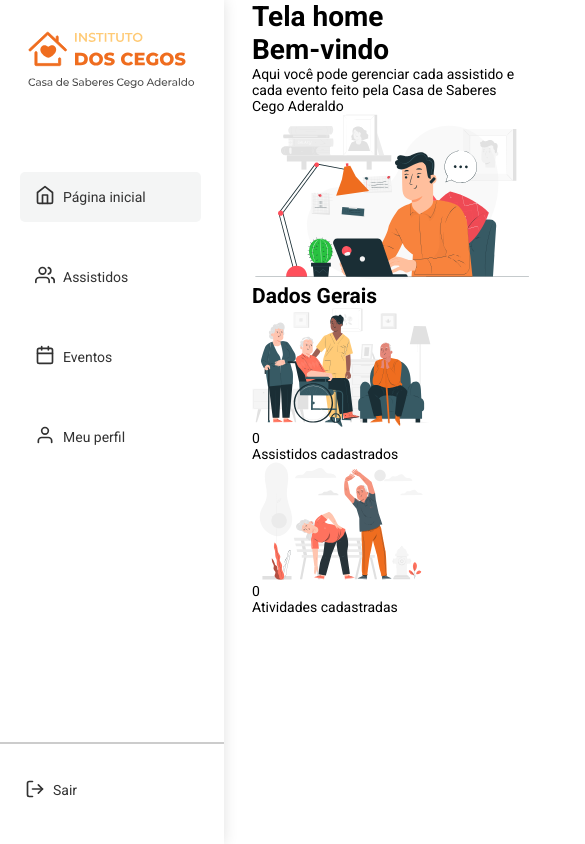
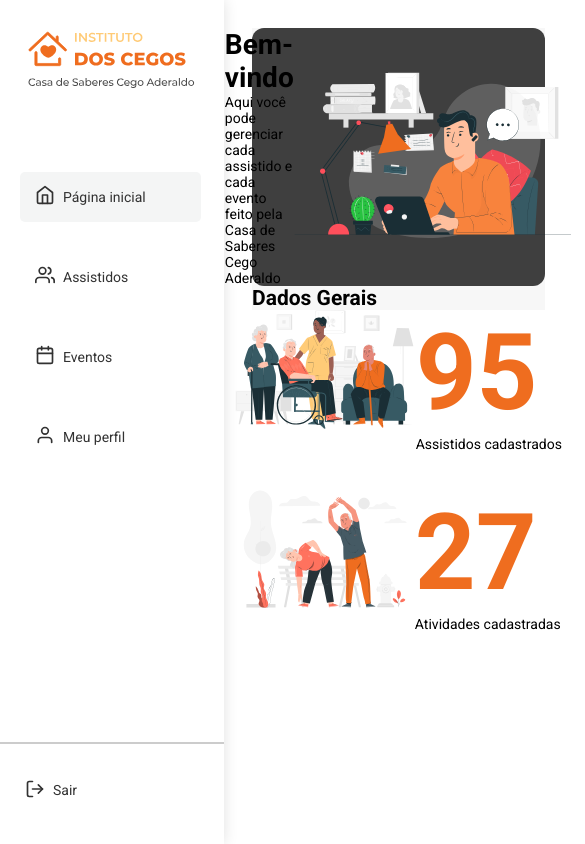
Before and after one commit to dev-inove/instituto-dos-cegos-front, a React (Create React App) app: page /home in a window 390 px wide. Shown: the top 844 px of the page, 585 px wide, since content can reach past the window. Built offline with nearby package versions, Linux system fonts and the light colour scheme.

Commit message:
Atualização - Criação dos estilos e Melhora na Responsividade nos Cards da tela Home

```diff
--- a/src/components/Layout/index.tsx
+++ b/src/components/Layout/index.tsx
@@ -9,7 +9,14 @@ function Layout(props: any) {
     <div>
       <div style={{ display: 'flex' }}>
         <Sidebar history={history} />
-        <div style={{ marginLeft: '18rem' }}>{children}</div>
+        <div
+          style={{
+            marginLeft: '18rem',
+            backgroundColor: ' #ffffff',
+          }}
+        >
+          {children}
+        </div>
       </div>
     </div>
   );
--- a/src/pages/Home/index.tsx
+++ b/src/pages/Home/index.tsx
@@ -4,14 +4,14 @@ import welcomeLogo from '~/assets/images/welcome_logo.svg';
 import assistaintsLogo from '~/assets/images/assistants_logo.svg'; // Logo de Assistidos Cadastrados
 import activitiesLogo from '~/assets/images/activities_logo.svg'; // Logo de Atividades Cadastradas
 
+import * as S from './styles';
+
 function Home() {
-  const [assisteds, setAssisted] = useState(0);
-  const [activities, setActivities] = useState(0);
+  const [assisteds, setAssisted] = useState(95);
+  const [activities, setActivities] = useState(27);
   return (
-    <div>
-      <h1>Tela home</h1>
-      <div /* Cards do Home */>
-        <div /* Card de boas vindas */>
+    <S.HomeContainer>
+      <S.ContainerCardWelcome>
         <div /* Texto de Boas Vindas */>
           <h1>Bem-vindo</h1>
           <p>
@@ -25,12 +25,10 @@ function Home() {
             alt='Imagem de Boas vindas, nela há um homem utilizando seu notebook com um fone de ouvido sem fio no ouvido, e ele tammbém está em uma chamada com alguém'
           />
         </div>
-        </div>
+      </S.ContainerCardWelcome>
       <h2>Dados Gerais</h2>
-        <div /* Cards dos dados gerais */>
-          <div
-          /* Card de Assistidos Cadastrados */
-          >
+      <S.ContainerCardsInfo /* Cards dos dados gerais */>
+        <S.CardInfoAssisteds>
           <div /* Logo do Card Assistidos */>
             <img
               src={assistaintsLogo}
@@ -38,11 +36,11 @@ function Home() {
             />
           </div>
           <div /* Texto do Card Assistidos */>
-              <span>{assisteds}</span>
+            <S.CounterStyle>{assisteds}</S.CounterStyle>
             <p>Assistidos cadastrados</p>
           </div>
-          </div>
-          <div
+        </S.CardInfoAssisteds>
+        <S.CardInfoActivities
         /* Card de Atividades Cadastradas */
         >
           <div /* Logo do Card Atividades */>
@@ -52,13 +50,12 @@ function Home() {
             />
           </div>
           <div /* Texto do Card Atividades */>
-              <span>{activities}</span>
+            <S.CounterStyle>{activities}</S.CounterStyle>
             <p>Atividades cadastradas</p>
           </div>
-          </div>
-        </div>
-      </div>
-    </div>
+        </S.CardInfoActivities>
+      </S.ContainerCardsInfo>
+    </S.HomeContainer>
   );
 }
 
--- a/src/pages/Home/styles.ts
+++ b/src/pages/Home/styles.ts
@@ -1,5 +1,63 @@
 import styled from 'styled-components';
 
-export const ContainerCardWelcome = styled.div``;
+export const ContainerCardWelcome = styled.div`
+  display: flex;
+  border-radius: 12px;
+  background-color: #3f3f3f;
 
-export const ContainerCard = styled.div``;
+  justify-content: center;
+  align-items: center;
+`;
+
+export const CounterStyle = styled.span`
+  font-weight: 700;
+  font-size: 106.32px;
+  line-height: 126px;
+  color: #ef6d1f;
+`;
+
+export const CardInfoAssisteds = styled.div`
+  display: flex;
+  justify-content: center;
+  width: 599px;
+  height: 180px;
+  border-radius: 12px;
+  background-color: #ffffff;
+`;
+
+export const CardInfoActivities = styled.div`
+  display: flex;
+  justify-content: center;
+  flex-direction: row;
+  width: 599px;
+  height: 180px;
+  min-width: 35vw;
+  border-radius: 12px;
+  background-color: #ffffff;
+`;
+
+export const ContainerCardsInfo = styled.div`
+  display: flex;
+  flex-direction: row;
+
+  justify-content: center;
+  align-items: center;
+  background-color: #3f3f3f;
+  @media (max-width: 950px) {
+    flex-direction: column;
+  }
+`;
+
+export const HomeContainer = styled.div`
+  display: flex;
+  flex-direction: column;
+  max-width: 75vw;
+  min-width: 70vw;
+  min-heigth: 100vh;
+  background-color: #f7f7f7;
+  margin-top: 2rem;
+  margin-right: 4rem;
+  @media (min-width: 1598px) {
+    max-width: 100vw;
+  }
+`;
--- a/src/styles/global.ts
+++ b/src/styles/global.ts
@@ -1,4 +1,4 @@
-import { createGlobalStyle } from "styled-components";
+import { createGlobalStyle } from 'styled-components';
 
 const Global = createGlobalStyle`
 :root {
```
Lines whose indentation alone changed are shown as unchanged.
